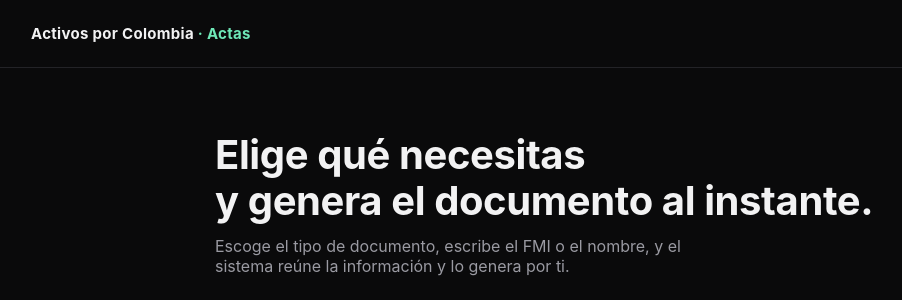
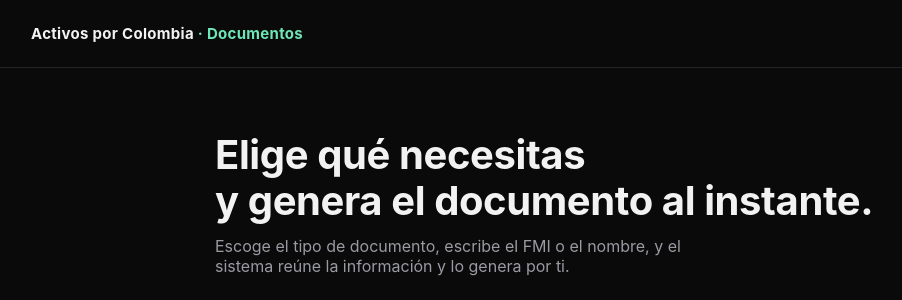
Before and after one commit to thefresh26/Sistema_Gestion_Comercial, a Flask app: page /documentos/ in a window 1280 px wide. Shown: the top 300 px of the page, without its empty margins (9-911 px from the left). Run offline with Flask 3, Linux system fonts and the light colour scheme; the visitor is signed in with stand-in values (Sample User, id 1).

Commit message:
Corrige el encabezado del módulo: dice 'Documentos' en vez de 'Actas' (cubre todos los tipos)

```diff
--- a/templates/documentos/base.html
+++ b/templates/documentos/base.html
@@ -3,12 +3,12 @@
 <head>
   <meta charset="utf-8">
   <meta name="viewport" content="width=device-width, initial-scale=1">
-  <title>{% block titulo %}Actas de Arrendamiento{% endblock %} · Activos por Colombia</title>
+  <title>{% block titulo %}Documentos{% endblock %} · Activos por Colombia</title>
   <link rel="stylesheet" href="/documentos/style.css">
 </head>
 <body>
   <div class="topbar">
-    <a class="brand" href="{{ url_for('documentos_index') }}">Activos por Colombia <span>· Actas</span></a>
+    <a class="brand" href="{{ url_for('documentos_index') }}">Activos por Colombia <span>· Documentos</span></a>
   </div>
   {% block contenido %}{% endblock %}
 </body>
```
